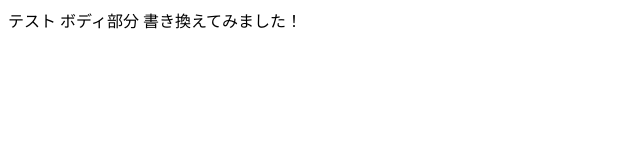
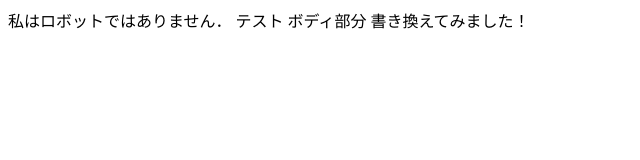
Before and after one commit to kosuke-ttm/20230421, a plain HTML site: page index.html in a window 1280 px wide. Shown: the whole page, without its empty margins (0-640 px from the left). Drawn offline with Linux system fonts and the light colour scheme.

Commit message:
Update index.html

```diff
--- a/index.html
+++ b/index.html
@@ -5,6 +5,7 @@
         <title>タイトル</title>
     </head>
     <body>
+        私はロボットではありません．
         テスト
         ボディ部分
         書き換えてみました！
```
